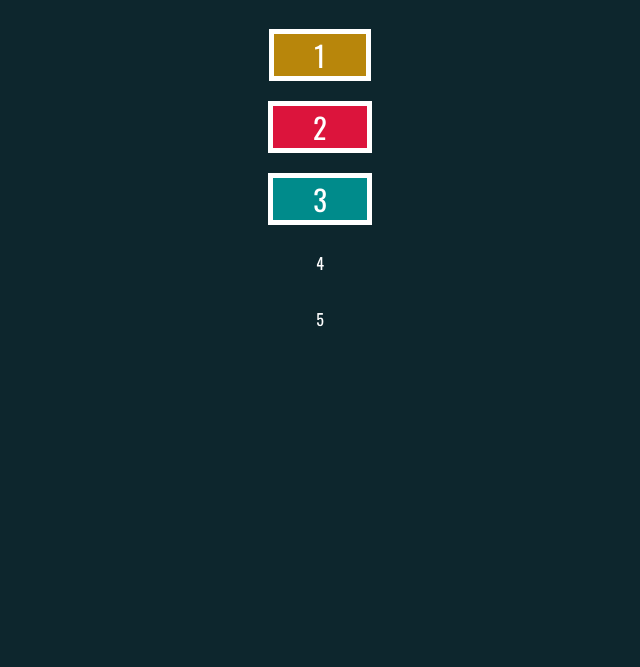
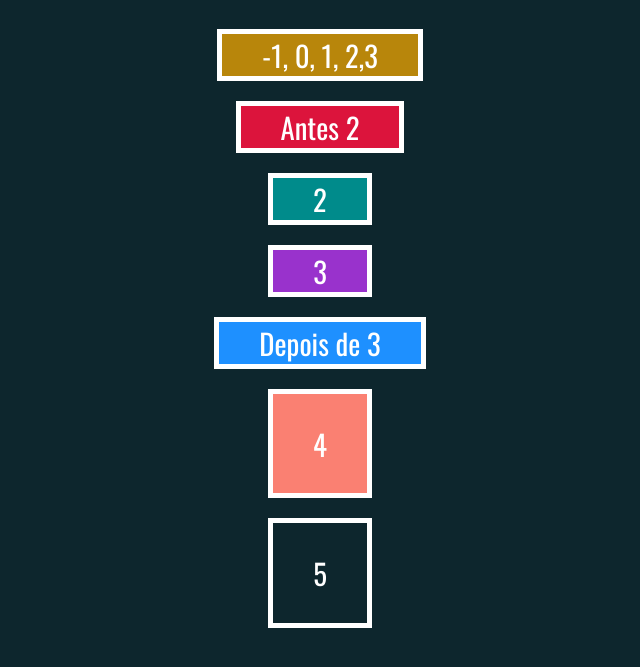
Before and after one commit to FAyllan101/Estudos, a plain HTML site: page jquery/modificandoHTML2.html in a window 1280 px wide. Shown: the part 71-738 px from the top of the page, without its empty margins (320-960 px from the left). Drawn offline with Linux system fonts and the light colour scheme.

Commit message:
dom jQ #2

```diff
--- a/jquery/modificandoHTML2.html
+++ b/jquery/modificandoHTML2.html
@@ -17,6 +17,35 @@
     <p class='numero'>5</p>
 
     <script>
-        // ...
+        $('#div1').append(', 2')
+        $('#div1').prepend('0, ')
+
+        // append to é ao contrario,conteudo que quer colocar e onde
+
+        $('<span>,3 </span>').appendTo('#div1')
+        $('<span>-1, </span>').prependTo('#div1')
+
+        $('#div2').before('<p>Antes 2</p>')
+        $('#div').after('<p>Depois 2 </p>')
+
+        $('<p>Depois de 3</p>').insertAfter('#div3')
+        $('<p>Antes de 3</p>').insertBefore('#div3')
+
+        // envolver com uma div
+        $('p.numero').wrap('<div>')// divs separadas
+        //$('p.numero').wrapAll('<div>') // div juntas
+        $("#div4").empty()
+        // voltar para o anterior
+        $('#div3,#div4').prev().remove()
+
+        // substituir
+        // todos
+        // $('<div> Substituto </div>').replaceAll('body > p')
+        //$('body >p').replaceWith('<div> Substituto</div>')
+        // com callback
+        $('body >p').replaceWith(function(){
+            return $('<div>').html($(this).html())
+        })
+
     </script>
 </body>
```
Also changed, not shown: jquery/modificandoHTML1.html (+6 -3 lines).
